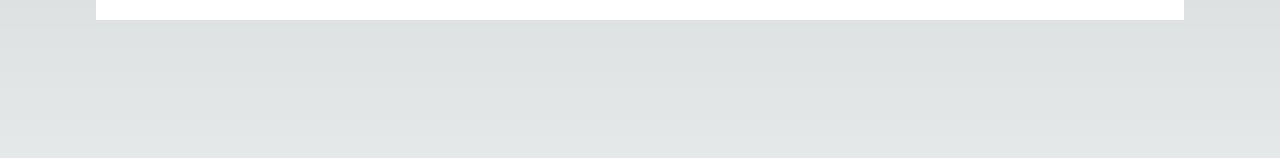
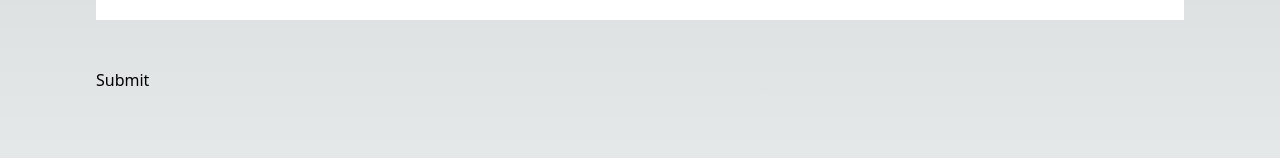
Before and after one commit to relph/flanq-a, a Next.js app: page / in a window 1280 px wide. Shown: the part 140-298 px from the top of the page. Built offline with nearby package versions, Linux system fonts and the light colour scheme.

Commit message:
use submit button

```diff
--- a/pages/index.js
+++ b/pages/index.js
@@ -7,10 +7,12 @@ const inter = Inter({ subsets: ["latin"] });
 
 export default function Home() {
   const [responseValue, setResponseValue] = useState(null);
+  const [query, setQuery] = useState(null);
+
   async function handleSubmit(text) {
     // debugger;
     const path =
-      "https://app.staging.baseten.co/routes/7qQlodP/flantest?query=" + text;
+      "https://app.staging.baseten.co/routes/7qQlodP/flantest?query=" + query;
     const response = await fetch(path, {
       method: "GET",
     });
@@ -29,13 +31,13 @@ export default function Home() {
       <main className={styles.main}>
         <input
           type="text"
-          onChange={(e) => handleSubmit(e.target.value)}
+          onChange={(e) => setQuery(e.target.value)}
           placeholder="Ask a math question"
           className="p-5 w-full"
         />
         <div> {responseValue}</div>
 
-        {/* <button onClick={handleSubmit}>Submit</button> */}
+        <button onClick={handleSubmit}>Submit</button>
       </main>
     </>
   );
```
